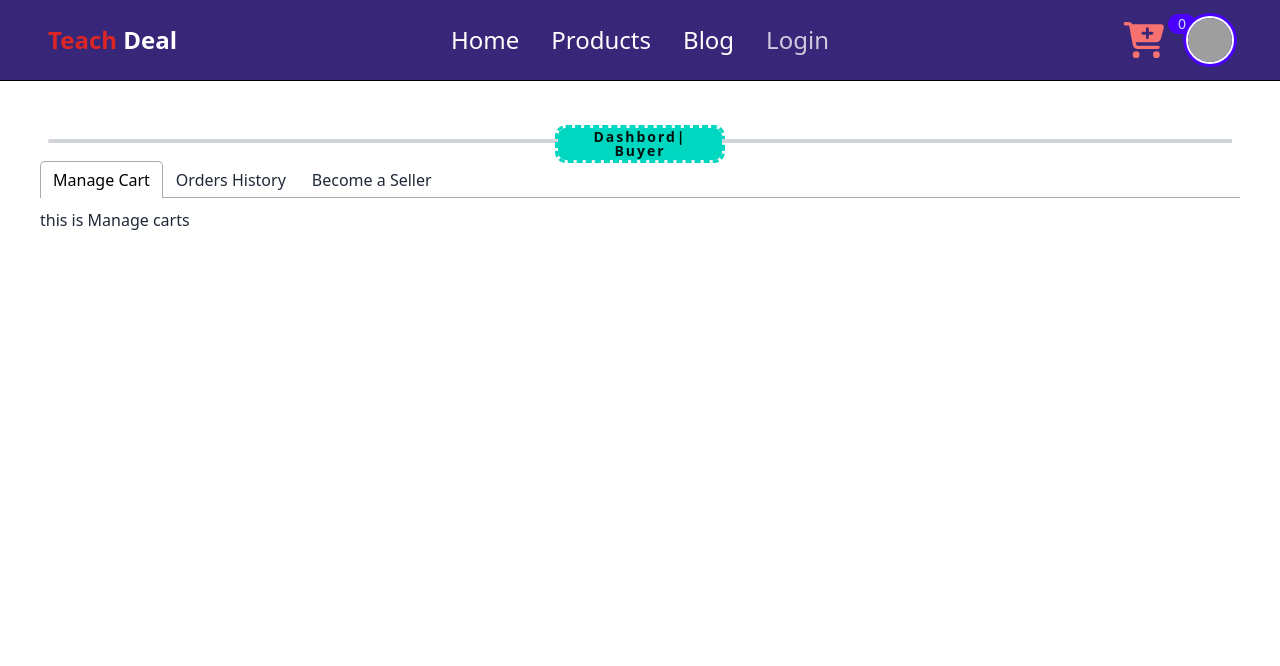
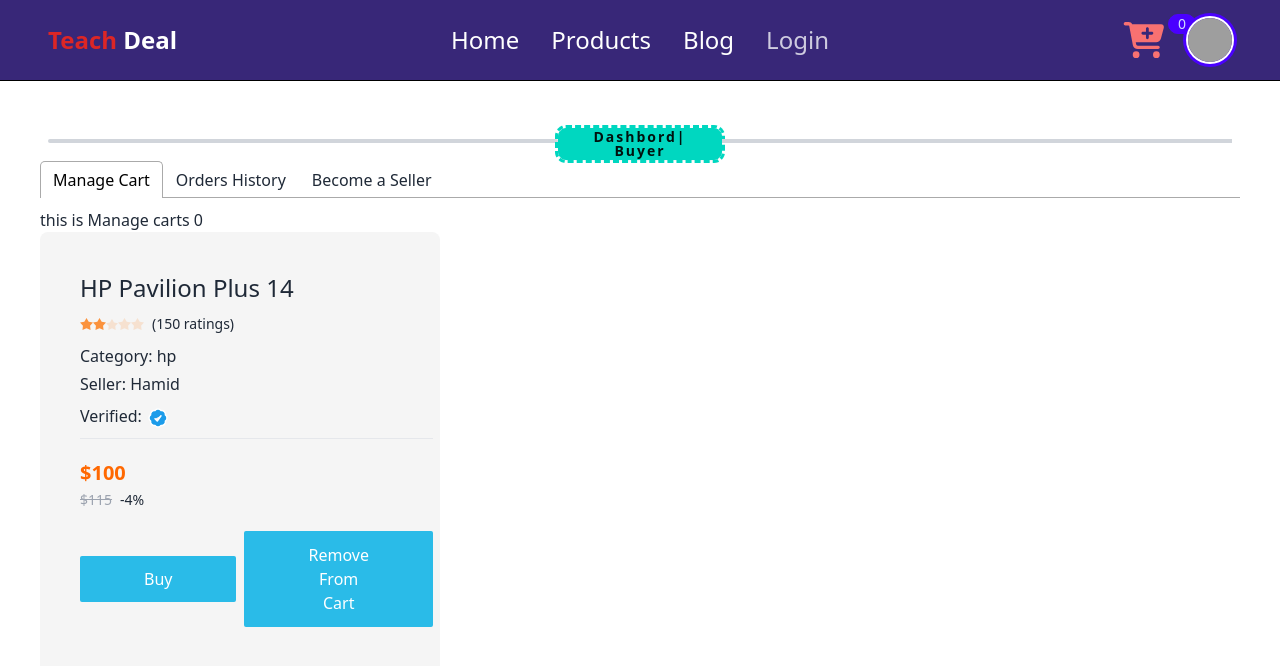
Before and after one commit to raihanuldev/Tech-Deal, a Next.js app: page /dashbord in a window 1280 px wide. Shown: the top 666 px of the page. Built offline with nearby package versions, Linux system fonts and the light colour scheme; no server answers; grey boxes are pictures that could not be loaded.

Commit message:
manageCart

```diff
--- a/src/components/dashbord/buyerComponents/ManageCart.tsx
+++ b/src/components/dashbord/buyerComponents/ManageCart.tsx
@@ -1,9 +1,19 @@
+import { RootState } from '@/redux/store';
 import React from 'react';
+import { useSelector } from 'react-redux';
+import ProductCard from './ProductCart';
+import Product from '@/pages/products/[productid]';
+import ProductCart from './ProductCart';
 
 const ManageCart = () => {
+    const cartItems = useSelector((state:RootState)=>state.cart.items)
+    console.log(cartItems);
     return (
         <div>
-            this is Manage carts
+            this is Manage carts {cartItems.length}
+            <div className='grid md:grid-cols-3'>
+                <ProductCart/>
+            </div>
         </div>
     );
 };
--- /dev/null
+++ b/src/components/dashbord/buyerComponents/ProductCart.tsx
@@ -0,0 +1,138 @@
+import Image from "next/image";
+import Link from "next/link";
+import React from "react";
+
+const ProductCart = () => {
+  const user = true;
+  const product = {
+    id: 1,
+    seller: "Hamid",
+    verified: "true",
+    resalePrice: 100,
+    originalPrice: 150,
+    used: 9,
+    location: "Chittagong",
+    model: "HP Pavilion Plus 14",
+    img: "https://m.media-amazon.com/images/I/715isFdkQVL._AC_SX679_.jpg",
+    price: 100,
+    description:
+      "2022 Newest Upgraded HP Laptops for College Student & Business, 15.6 inch FHD ,11th Gen Intel Core i3-1115G4 , 32GB DDR4 RAM, 1TB PCIe SSD, Webcam, Wi-Fi, Bluetooth, Windows 11 , Silver ,ROKC MP",
+    category: "hp",
+  };
+  return (
+    <div>
+      <div className="lg:flex gap-16 items-center bg-[#f5f5f5] p-10 rounded-lg">
+        {/* <div className="">
+          <Image
+            className=" lg:mx-auto bg-[#eee9f4] rounded-lg"
+            src={product.img}
+            alt="product Image"
+            width={600}
+            height={200}
+            unoptimized
+          />
+        </div> */}
+        <div className=" text-left">
+          <h1 className="lg:text-2xl text-lg">{product.model}</h1>
+          <div className="flex items-center justify-start gap-2 py-2">
+            <div className="rating w-16 pointer-events-none">
+              <input
+                type="radio"
+                name="rating-2"
+                className="mask mask-star-2 bg-orange-400"
+              />
+              <input
+                type="radio"
+                name="rating-2"
+                className="mask mask-star-2 bg-orange-400"
+                checked
+              />
+              <input
+                type="radio"
+                name="rating-2"
+                className="mask mask-star-2 bg-orange-400"
+              />
+              <input
+                type="radio"
+                name="rating-2"
+                className="mask mask-star-2 bg-orange-400"
+              />
+              <input
+                type="radio"
+                name="rating-2"
+                className="mask mask-star-2 bg-orange-400"
+              />
+            </div>
+            <span className="text-sm text-center">(150 ratings)</span>
+          </div>
+          <div className="pb-1">
+            <span>Category: </span>
+            <span>{product.category}</span>
+          </div>
+          <div className="pb-2">
+            <span>Seller: </span>
+            <span>{product.seller}</span>
+          </div>
+          <div className="pb-2">
+            <span>Verified:</span>
+            {product?.verified === "true" ? (
+              <svg
+                xmlns="http://www.w3.org/2000/svg"
+                fill="#1c9cea"
+                viewBox="0 0 24 24"
+                stroke-width="1.5"
+                stroke="white"
+                className="w-6 h-6 inline ml-1"
+              >
+                <path
+                  stroke-linecap="round"
+                  stroke-linejoin="round"
+                  d="M9 12.75L11.25 15 15 9.75M21 12c0 1.268-.63 2.39-1.593 3.068a3.745 3.745 0 01-1.043 3.296 3.745 3.745 0 01-3.296 1.043A3.745 3.745 0 0112 21c-1.268 0-2.39-.63-3.068-1.593a3.746 3.746 0 01-3.296-1.043 3.745 3.745 0 01-1.043-3.296A3.745 3.745 0 013 12c0-1.268.63-2.39 1.593-3.068a3.745 3.745 0 011.043-3.296 3.746 3.746 0 013.296-1.043A3.746 3.746 0 0112 3c1.268 0 2.39.63 3.068 1.593a3.746 3.746 0 013.296 1.043 3.746 3.746 0 011.043 3.296A3.745 3.745 0 0121 12z"
+                />
+              </svg>
+            ) : (
+              <svg
+                xmlns="http://www.w3.org/2000/svg"
+                fill="none"
+                viewBox="0 0 24 24"
+                stroke-width="1.5"
+                stroke="currentColor"
+                className="w-6 h-6 inline ml-1"
+              >
+                <path
+                  stroke-linecap="round"
+                  stroke-linejoin="round"
+                  d="M9 12.75L11.25 15 15 9.75M21 12c0 1.268-.63 2.39-1.593 3.068a3.745 3.745 0 01-1.043 3.296 3.745 3.745 0 01-3.296 1.043A3.745 3.745 0 0112 21c-1.268 0-2.39-.63-3.068-1.593a3.746 3.746 0 01-3.296-1.043 3.745 3.745 0 01-1.043-3.296A3.745 3.745 0 013 12c0-1.268.63-2.39 1.593-3.068a3.745 3.745 0 011.043-3.296 3.746 3.746 0 013.296-1.043A3.746 3.746 0 0112 3c1.268 0 2.39.63 3.068 1.593a3.746 3.746 0 013.296 1.043 3.746 3.746 0 011.043 3.296A3.745 3.745 0 0121 12z"
+                />
+              </svg>
+            )}
+          </div>
+          <hr />
+          <h1 className="text-xl font-bold text-[#ff6801] pt-5">
+            ${product.price}
+          </h1>
+          <span className="text-sm line-through  text-gray-400">
+            ${product.price + 15}
+          </span>
+          <span className="text-sm pl-2  text-gray-800">-4%</span>
+
+          <div className="flex items-center gap-2 py-5">
+            <button>
+              <label
+                className="bg-[#2abbe8] p-3 cursor-pointer lg:px-16 px-6 rounded-sm text-white"
+                htmlFor="buyModal"
+              >
+                Buy
+              </label>
+            </button>
+              <button className="bg-[#2abbe8] p-3 lg:px-16 px-6 rounded-sm text-white">
+                Remove From Cart
+              </button>
+          </div>
+        </div>
+      </div>
+    </div>
+  );
+};
+
+export default ProductCart;
--- a/src/pages/_app.tsx
+++ b/src/pages/_app.tsx
@@ -3,7 +3,7 @@ import type { AppProps } from "next/app";
 import { SessionProvider } from "next-auth/react";
 import Navbar from "@/components/Navbar";
 import { Provider } from "react-redux";
-import { store } from "@/store/store";
+import { store } from "@/redux/store";
 
 export default function App({
   Component,
--- a/src/pages/products/[productid].tsx
+++ b/src/pages/products/[productid].tsx
@@ -8,7 +8,7 @@ import { productInterface } from "@/interface/ProductInterface";
 import { useAuthState } from "react-firebase-hooks/auth";
 import auth from "@/firebase/firebase.auth";
 import { useDispatch } from "react-redux";
-import { addToCart } from "@/store/slice/cartSlice";
+import { addToCart } from "@/redux/slice/cartSlice";
 import { ToastContainer, toast } from 'react-toastify';
 import 'react-toastify/dist/ReactToastify.css';
 
@@ -18,8 +18,8 @@ const Product: NextPage<{product: productInterface}> = ({product}) => {
   const dispatch = useDispatch();
   const router = useRouter();
   const { productid } = router.query;
-  console.log(router);
-  console.log(product);
+  // console.log(router);
+  // console.log(product);
 
   const handleAddToCart =async()=>{
 
```
Also changed, not shown: src/redux/slice/cartSlice.ts (renamed from src/store/slice/cartSlice.ts), src/redux/store.ts (renamed from src/store/store.ts).
